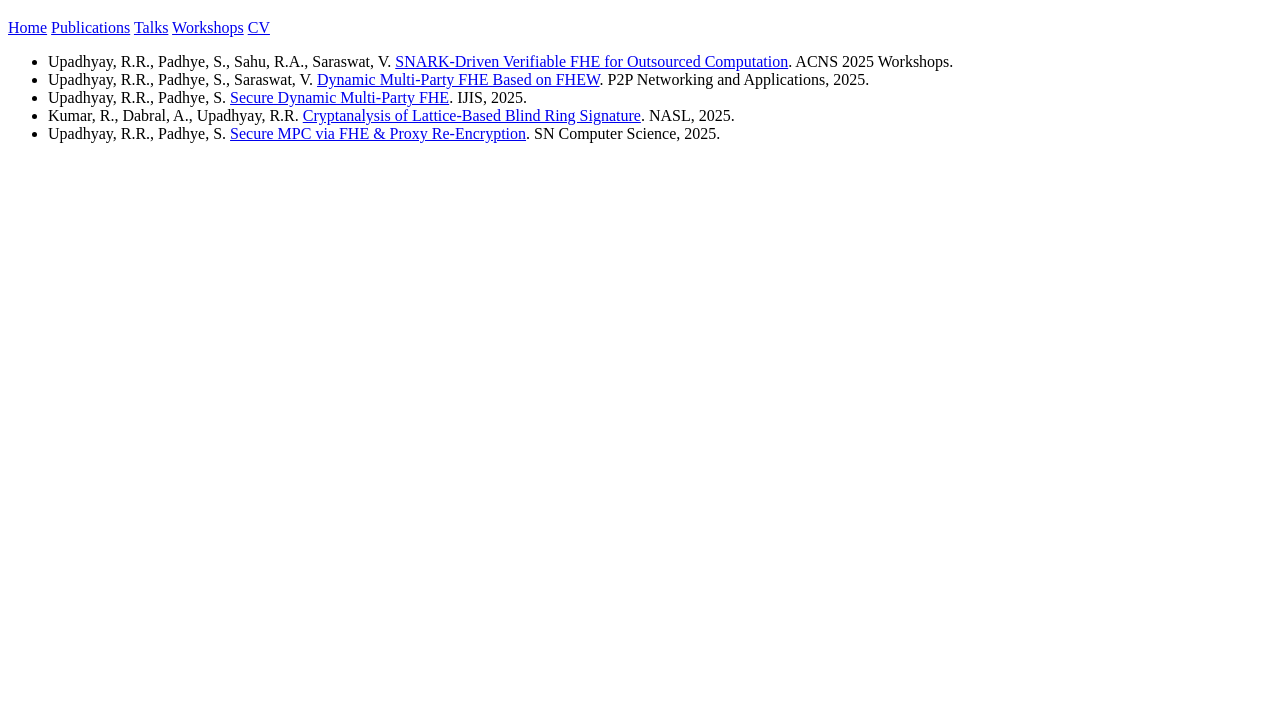
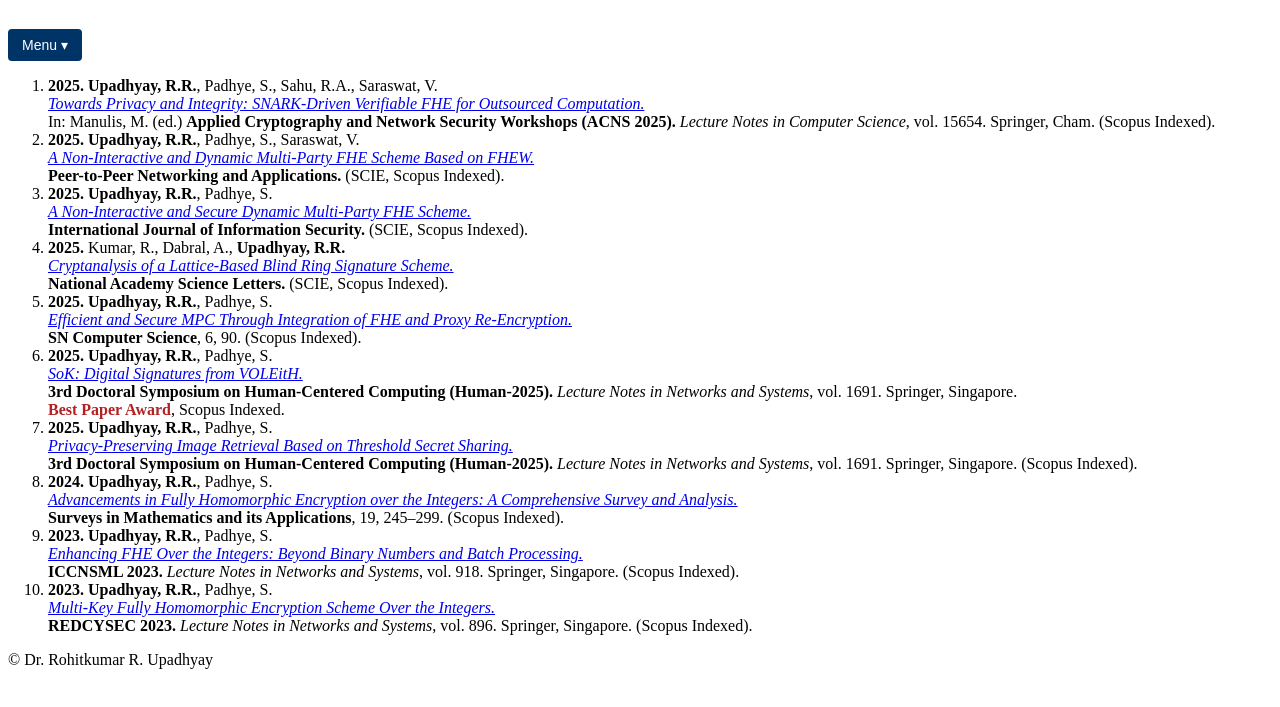
Before and after one commit to math4rohit/math4rohit.github.io, a plain HTML site: page publications.html in a window 1280 px wide. Shown: the part 61-768 px from the top of the page. Drawn offline with Linux system fonts and the light colour scheme.

Commit message:
Update publications.html

```diff
--- a/publications.html
+++ b/publications.html
@@ -1,34 +1,148 @@
-
-
-<!-- FILE: publications.html -->
 <!DOCTYPE html>
 <html lang="en">
 <head>
 <meta charset="UTF-8">
-<title>Publications | Dr. Rohitkumar R. Upadhyay</title>
+<meta name="viewport" content="width=device-width, initial-scale=1.0">
+<title>Research Publications | Dr. Rohitkumar R. Upadhyay</title>
 <link rel="stylesheet" href="style.css">
 </head>
+
 <body>
+
 <header>
     <h1>Research Publications</h1>
-<nav>
+
+    <nav class="dropdown-nav">
+        <button class="dropbtn">Menu ▾</button>
+        <div class="dropdown-content">
             <a href="index.html">Home</a>
             <a href="publications.html">Publications</a>
             <a href="talks.html">Talks</a>
             <a href="workshops.html">Workshops</a>
+            <a href="awards.html">Awards</a>
             <a href="cv.html">CV</a>
+        </div>
     </nav>
 </header>
 
+<section>
+<ol class="publications">
 
-<section>
-<ul>
-<li>Upadhyay, R.R., Padhye, S., Sahu, R.A., Saraswat, V. <a href="https://doi.org/10.1007/978-3-032-01806-9_17">SNARK‑Driven Verifiable FHE for Outsourced Computation</a>. ACNS 2025 Workshops.</li>
-<li>Upadhyay, R.R., Padhye, S., Saraswat, V. <a href="https://doi.org/10.1007/s12083-025-02100-x">Dynamic Multi‑Party FHE Based on FHEW</a>. P2P Networking and Applications, 2025.</li>
-<li>Upadhyay, R.R., Padhye, S. <a href="https://doi.org/10.1007/s10207-025-01119-8">Secure Dynamic Multi‑Party FHE</a>. IJIS, 2025.</li>
-<li>Kumar, R., Dabral, A., Upadhyay, R.R. <a href="https://doi.org/10.1007/s40009-025-01759-3">Cryptanalysis of Lattice‑Based Blind Ring Signature</a>. NASL, 2025.</li>
-<li>Upadhyay, R.R., Padhye, S. <a href="https://doi.org/10.1007/s42979-024-03634-2">Secure MPC via FHE & Proxy Re‑Encryption</a>. SN Computer Science, 2025.</li>
-</ul>
+<li>
+<strong>2025.</strong>
+<strong>Upadhyay, R.R.</strong>, Padhye, S., Sahu, R.A., Saraswat, V.<br>
+<a href="https://doi.org/10.1007/978-3-032-01806-9_17" target="_blank">
+<em>Towards Privacy and Integrity: SNARK-Driven Verifiable FHE for Outsourced Computation.</em>
+</a><br>
+In: Manulis, M. (ed.) <strong>Applied Cryptography and Network Security Workshops (ACNS 2025).</strong>
+<em>Lecture Notes in Computer Science</em>, vol. 15654. Springer, Cham.
+(Scopus Indexed).
+</li>
+
+<li>
+<strong>2025.</strong>
+<strong>Upadhyay, R.R.</strong>, Padhye, S., Saraswat, V.<br>
+<a href="https://doi.org/10.1007/s12083-025-02100-x" target="_blank">
+<em>A Non-Interactive and Dynamic Multi-Party FHE Scheme Based on FHEW.</em>
+</a><br>
+<strong>Peer-to-Peer Networking and Applications.</strong>
+(SCIE, Scopus Indexed).
+</li>
+
+<li>
+<strong>2025.</strong>
+<strong>Upadhyay, R.R.</strong>, Padhye, S.<br>
+<a href="https://doi.org/10.1007/s10207-025-01119-8" target="_blank">
+<em>A Non-Interactive and Secure Dynamic Multi-Party FHE Scheme.</em>
+</a><br>
+<strong>International Journal of Information Security.</strong>
+(SCIE, Scopus Indexed).
+</li>
+
+<li>
+<strong>2025.</strong>
+Kumar, R., Dabral, A., <strong>Upadhyay, R.R.</strong><br>
+<a href="https://doi.org/10.1007/s40009-025-01759-3" target="_blank">
+<em>Cryptanalysis of a Lattice-Based Blind Ring Signature Scheme.</em>
+</a><br>
+<strong>National Academy Science Letters.</strong>
+(SCIE, Scopus Indexed).
+</li>
+
+<li>
+<strong>2025.</strong>
+<strong>Upadhyay, R.R.</strong>, Padhye, S.<br>
+<a href="https://doi.org/10.1007/s42979-024-03634-2" target="_blank">
+<em>Efficient and Secure MPC Through Integration of FHE and Proxy Re-Encryption.</em>
+</a><br>
+<strong>SN Computer Science</strong>, 6, 90.
+(Scopus Indexed).
+</li>
+
+<li>
+<strong>2025.</strong>
+<strong>Upadhyay, R.R.</strong>, Padhye, S.<br>
+<a href="https://doi.org/10.1007/978-981-95-3671-9_36" target="_blank">
+<em>SoK: Digital Signatures from VOLEitH.</em>
+</a><br>
+<strong>3rd Doctoral Symposium on Human-Centered Computing (Human-2025).</strong>
+<em>Lecture Notes in Networks and Systems</em>, vol. 1691. Springer, Singapore.<br>
+<span style="color:#b22222;"><strong>Best Paper Award</strong></span>,
+Scopus Indexed.
+</li>
+
+<li>
+<strong>2025.</strong>
+<strong>Upadhyay, R.R.</strong>, Padhye, S.<br>
+<a href="https://doi.org/10.1007/978-981-95-3671-9_35" target="_blank">
+<em>Privacy-Preserving Image Retrieval Based on Threshold Secret Sharing.</em>
+</a><br>
+<strong>3rd Doctoral Symposium on Human-Centered Computing (Human-2025).</strong>
+<em>Lecture Notes in Networks and Systems</em>, vol. 1691. Springer, Singapore.
+(Scopus Indexed).
+</li>
+
+<li>
+<strong>2024.</strong>
+<strong>Upadhyay, R.R.</strong>, Padhye, S.<br>
+<a href="https://www.utgjiu.ro/math/sma/v19/p19_15.pdf" target="_blank">
+<em>Advancements in Fully Homomorphic Encryption over the Integers:
+A Comprehensive Survey and Analysis.</em>
+</a><br>
+<strong>Surveys in Mathematics and its Applications</strong>, 19, 245–299.
+(Scopus Indexed).
+</li>
+
+<li>
+<strong>2023.</strong>
+<strong>Upadhyay, R.R.</strong>, Padhye, S.<br>
+<a href="https://doi.org/10.1007/978-981-97-0641-9_22" target="_blank">
+<em>Enhancing FHE Over the Integers: Beyond Binary Numbers and Batch Processing.</em>
+</a><br>
+<strong>ICCNSML 2023.</strong>
+<em>Lecture Notes in Networks and Systems</em>, vol. 918.
+Springer, Singapore.
+(Scopus Indexed).
+</li>
+
+<li>
+<strong>2023.</strong>
+<strong>Upadhyay, R.R.</strong>, Padhye, S.<br>
+<a href="https://doi.org/10.1007/978-981-99-9811-1_16" target="_blank">
+<em>Multi-Key Fully Homomorphic Encryption Scheme Over the Integers.</em>
+</a><br>
+<strong>REDCYSEC 2023.</strong>
+<em>Lecture Notes in Networks and Systems</em>, vol. 896.
+Springer, Singapore.
+(Scopus Indexed).
+</li>
+
+</ol>
 </section>
+
+<footer>
+    <p>© Dr. Rohitkumar R. Upadhyay</p>
+</footer>
+
 </body>
 </html>
```
Lines whose indentation alone changed are shown as unchanged.
